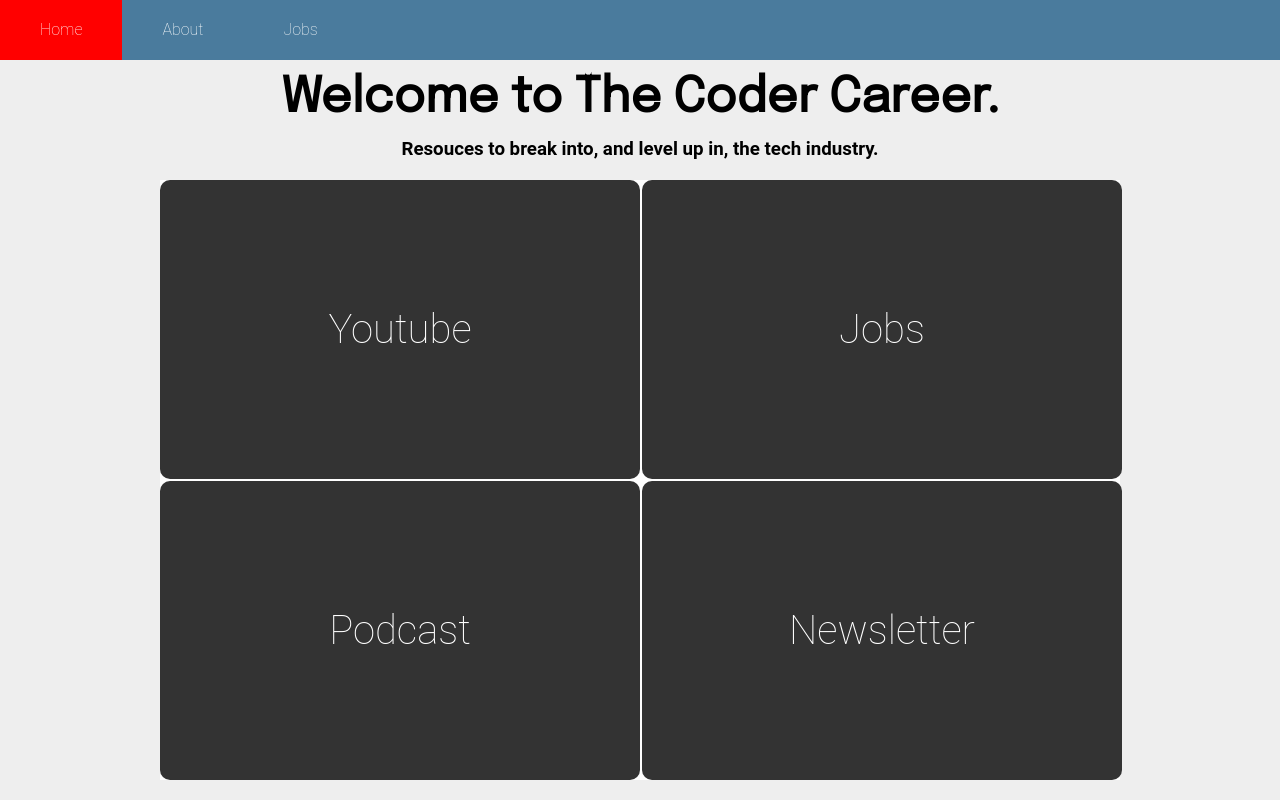
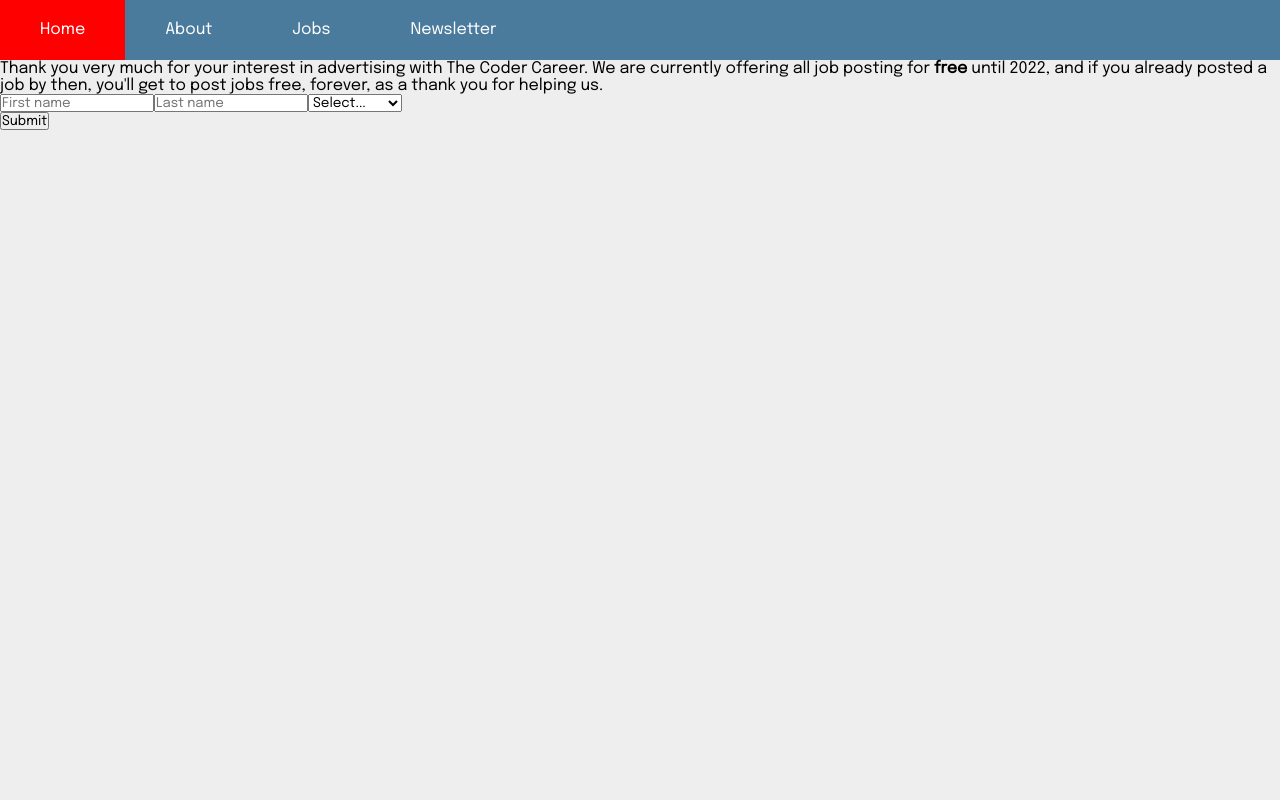
Before and after one commit to Reikon95/tcc, a React (Create React App) app in the folder web-frontend/: page /submitjob in a window 1280 px wide. Built offline with nearby package versions, Linux system fonts and the light colour scheme.

Commit message:
added basic form etc, expanded the jobs page, styling tweaks

```diff
--- a/web-frontend/package.json
+++ b/web-frontend/package.json
@@ -9,6 +9,7 @@
     "@testing-library/user-event": "^12.8.3",
     "react": "^17.0.2",
     "react-dom": "^17.0.2",
+    "react-hook-form": "^7.12.2",
     "react-router-dom": "^5.2.0",
     "react-scripts": "4.0.3",
     "react-transition-group": "^4.4.2",
--- a/web-frontend/src/App.js
+++ b/web-frontend/src/App.js
@@ -6,6 +6,8 @@ import Jobs from "./pages//jobs/jobs.jsx";
 import Landing from "./pages/landing/landing.jsx";
 import NavBar from "./components/navbar/navbar";
 import MockJobs from "./assets/mockjobs";
+import NewsLetter from "./pages/newsletter/newsletter";
+import SubmitJob from "./pages/jobs/submit-job/SubmitJob";
 
 export default function App() {
   return (
@@ -20,6 +22,12 @@ export default function App() {
           <Route path="/jobs">
             <Jobs jobs={MockJobs()} />
           </Route>
+          <Route path="/newsletter">
+            <NewsLetter />
+          </Route>
+          <Route path="/submitjob">
+            <SubmitJob />
+          </Route>
           <Route path="/">
             <Landing />
           </Route>
--- a/web-frontend/src/assets/mockjobs.js
+++ b/web-frontend/src/assets/mockjobs.js
@@ -6,6 +6,8 @@ export default function MockJobs() {
       salary: "$25000-$35000",
       description:
         "We are looking for talented computer scientists/software engineers to support the development of a suite of GUI-based interactive tools at blah blah. This software is crucial in the design and analysis of state-of-the-art semiconductor devices by companies and academic institutions worldwide.",
+      location: "London, UK",
+      Remote: "Full",
     },
     {
       company: "Netflix",
@@ -13,6 +15,8 @@ export default function MockJobs() {
       salary: "$55000-$75000",
       description:
         "We are looking for talented computer scientists/software engineers to support the development of a suite of GUI-based interactive tools at blah blah. This software is crucial in the design and analysis of state-of-the-art semiconductor devices by companies and academic institutions worldwide.",
+      location: "London, UK",
+      Remote: "2 Days P/W",
     },
   ];
 }
--- a/web-frontend/src/components/navbar/navbar.css
+++ b/web-frontend/src/components/navbar/navbar.css
@@ -11,7 +11,7 @@ li {
   font-size: 100%;
   font: inherit;
   vertical-align: baseline;
-  font-family: "Roboto", sans-serif;
+  font-family: 'Epilogue', sans-serif;
   font-weight: 100;
 }
 
--- a/web-frontend/src/components/navbar/navbar.jsx
+++ b/web-frontend/src/components/navbar/navbar.jsx
@@ -20,6 +20,11 @@ export default function NavBar() {
             Jobs
           </Link>
         </li>
+        <li>
+          <Link to="/newsletter" className="navLink">
+            Newsletter
+          </Link>
+        </li>
       </ul>
     </div>
   );
--- a/web-frontend/src/pages/about/about.css
+++ b/web-frontend/src/pages/about/about.css
@@ -3,5 +3,12 @@
 }
 
 .about-us-content {
-    display: none;
+    font-family: 'Epilogue', sans-serif;
+    -webkit-box-shadow: -4px 7px 8px 11px #E9E9E9;
+    box-shadow: -4px 7px 8px 11px #E9E9E9;
+    font-size: 1.5em;
 }
+
+.intro-text {
+    margin: 12px 0;
+}
--- a/web-frontend/src/pages/about/about.jsx
+++ b/web-frontend/src/pages/about/about.jsx
@@ -3,14 +3,14 @@ import Header from "../../components/header/header";
 import Box from "@material-ui/core/Box";
 import Button from "@material-ui/core/Button";
 import Container from "@material-ui/core/Container";
-
+import "./about.css"
 export default function About() {
   return (
     <>
       <Header text="About The Coder Career" />
 
       <Container className="about-us-content">
-        <div>
+        <div className="intro-text">
           The Coder Career is a hub for for software professionals to break into
           and level up in the industry. We feature job advertisments,
           interesting tech stories and useful content for careers in tech.
--- a/web-frontend/src/pages/jobs/jobs.css
+++ b/web-frontend/src/pages/jobs/jobs.css
@@ -5,10 +5,13 @@
 .job-panel {
   display: flex;
   justify-content: space-evenly;
+  align-items: center;
   border: solid black 1px;
   margin: 1vh;
   padding: 1vh;
   width: 100%;
+  font-family: 'Epilogue', sans-serif;
+
 }
 
 .job-title {
@@ -22,7 +25,6 @@
 }
 
 .desc-and-apply {
-  flex-grow: 2;
+  flex-grow: 2  ;
   text-align: center;
-  display: flex;
 }
--- a/web-frontend/src/pages/jobs/jobs.jsx
+++ b/web-frontend/src/pages/jobs/jobs.jsx
@@ -4,7 +4,7 @@ import "./jobs.css";
 import Button from "@material-ui/core/Button";
 export default function Jobs({ jobs }) {
   const [filteredJobs, setFilteredJobs] = useState(jobs);
-
+  console.log(jobs)
   return (
     <>
       <Header text="Jobs" />
@@ -24,6 +24,8 @@ export default function Jobs({ jobs }) {
                 <div>
                   <div className="job-title">{job.title}</div>
                   <div className="job-company">{job.company}</div>
+                  <div>Remote: {job.remote}</div>
+                  <div>Location: {job.location}</div>
                   <div>{job.salary}</div>
                 </div>
                 <div className="desc-and-apply">
@@ -39,7 +41,7 @@ export default function Jobs({ jobs }) {
             );
           })}
         {filteredJobs?.length === 0 ||
-          (!filteredJobs && <div>no filteredJobs here</div>)}
+          (!filteredJobs && <div>We currently don't have any jobs available, sorry!</div>)}
       </div>
     </>
   );
--- /dev/null
+++ b/web-frontend/src/pages/jobs/submit-job/SubmitJob.jsx
@@ -0,0 +1,27 @@
+import React, { useState } from "react";
+import { useForm } from "react-hook-form";
+export default function SubmitJob() {
+  const { register, handleSubmit } = useForm();
+  const [result, setResult] = useState("");
+  const onSubmit = (data) => setResult(JSON.stringify(data));
+  return (
+    <>
+      Thank you very much for your interest in advertising with The Coder
+      Career. We are currently offering all job posting for{" "}
+      <strong>free</strong> until 2022, and if you already posted a job by then,
+      you'll get to post jobs free, forever, as a thank you for helping us.
+      <form onSubmit={handleSubmit(onSubmit)}>
+        <input {...register("firstName")} placeholder="First name" />
+        <input {...register("lastName")} placeholder="Last name" />
+        <select {...register("category")}>
+          <option value="">Select...</option>
+          <option value="A">Category A</option>
+          <option value="B">Category B</option>
+        </select>
+
+        <p>{result}</p>
+        <input type="submit" />
+      </form>
+    </>
+  );
+}
--- /dev/null
+++ b/web-frontend/src/pages/newsletter/newsletter.jsx
@@ -0,0 +1,9 @@
+import React from 'react'
+
+export default function NewsLetter() {
+    return (
+        <>
+        Coming Soon.
+        </>
+    )
+}
```
Also changed, not shown: web-frontend/src/pages/newsletter/newsletter.css (added), 1 other file (tests, documents, lock files or other folders).
